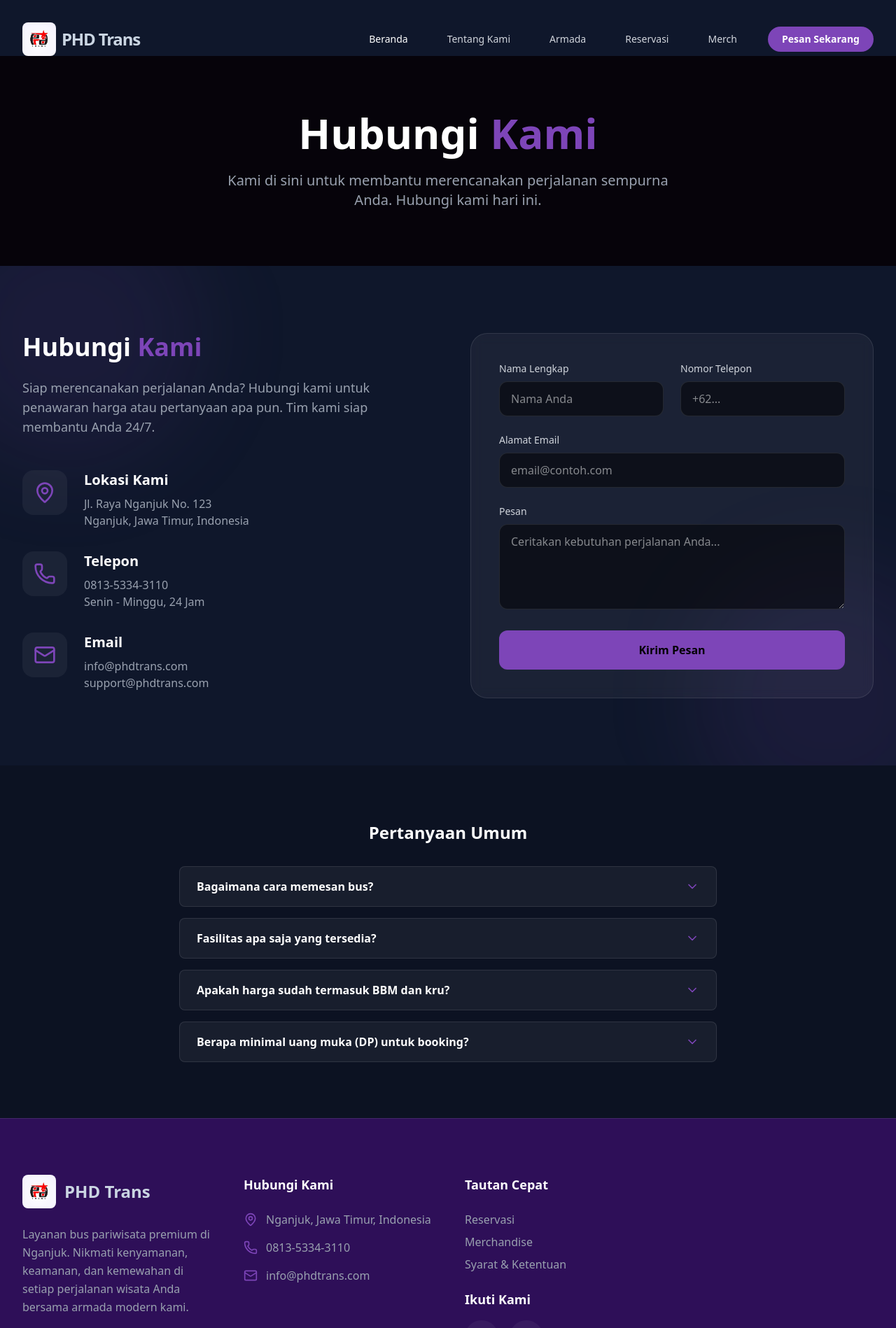
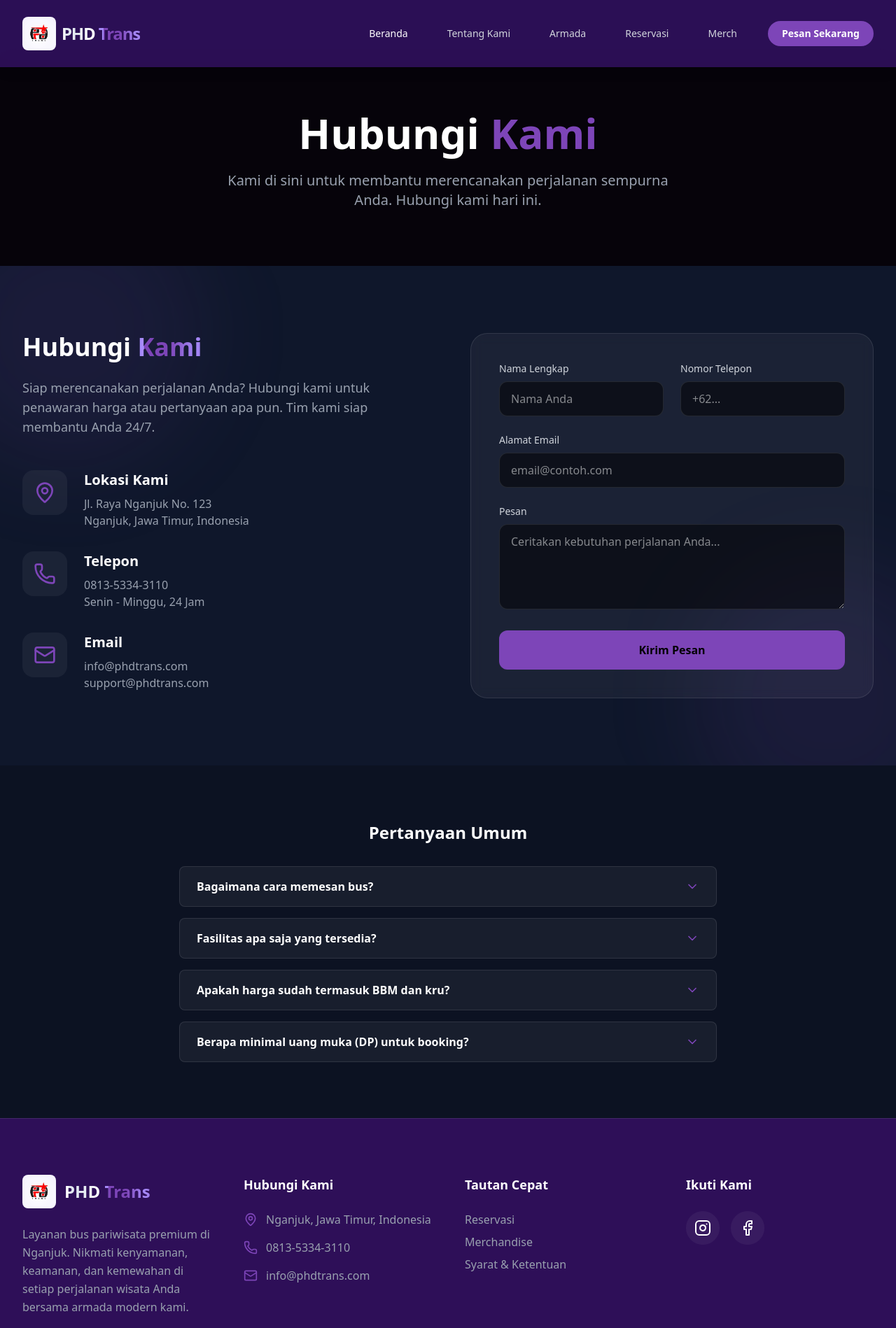
Before and after one commit to Rangga11268/phd-trans, a Next.js app: page /contact in a window 1280 px wide. Shown: the top 1898 px of the page at 70% size. Built offline with nearby package versions, Linux system fonts and the light colour scheme.

Commit message:
feat: introduce core UI components and initial page layout

```diff
--- a/app/globals.css
+++ b/app/globals.css
@@ -45,3 +45,39 @@ body {
     transform: translateY(0);
   }
 }
+
+@keyframes shine {
+  to {
+    background-position: 200% center;
+  }
+}
+
+.text-shiny {
+  background: linear-gradient(
+    to right,
+    #e2e8f0 20%,
+    #ffffff 40%,
+    #e2e8f0 60%,
+    #ffffff 80%
+  );
+  -webkit-background-clip: text;
+  background-clip: text;
+  color: transparent;
+  background-size: 200% auto;
+  animation: shine 3s linear infinite;
+}
+
+.text-shiny-purple {
+  background: linear-gradient(
+    to right,
+    #7D45B8 20%,
+    #a78bfa 40%,
+    #7D45B8 60%,
+    #a78bfa 80%
+  );
+  -webkit-background-clip: text;
+  background-clip: text;
+  color: transparent;
+  background-size: 200% auto;
+  animation: shine 3s linear infinite;
+}
--- a/app/layout.tsx
+++ b/app/layout.tsx
@@ -17,6 +17,9 @@ const geistMono = Geist_Mono({
 export const metadata: Metadata = {
   title: "PHD Trans - Sewa Bus Pariwisata Nganjuk",
   description: "Layanan sewa bus pariwisata premium di Nganjuk. Armada modern, fasilitas lengkap, dan pelayanan terbaik untuk perjalanan wisata Anda.",
+  icons: {
+    icon: '/assets/img/logoPHD.jpg',
+  },
 };
 
 export default function RootLayout({
--- a/components/About.tsx
+++ b/components/About.tsx
@@ -24,7 +24,7 @@ export default function About() {
       <div className="max-w-7xl mx-auto px-4 sm:px-6 lg:px-8">
         <div className="text-center mb-16">
           <h2 className="text-3xl md:text-4xl font-bold text-white mb-4">
-            Mengapa Memilih <span className="text-primary">PHD Trans</span>?
+            Mengapa Memilih <span className="text-shiny-purple">PHD Trans</span>?
           </h2>
           <p className="text-gray-400 max-w-2xl mx-auto">
             Kami berdedikasi untuk memberikan pengalaman transportasi wisata terbaik di Indonesia. Komitmen kami terhadap keunggulan membedakan kami.
--- a/components/CinematicVideo.tsx
+++ b/components/CinematicVideo.tsx
@@ -33,7 +33,7 @@ export default function CinematicVideo() {
             <span className="text-sm font-medium text-primary uppercase tracking-wider">Galeri Video</span>
           </div>
           <h2 className="text-4xl md:text-6xl font-bold text-white mb-6">
-            Cinematic <span className="text-transparent bg-clip-text bg-gradient-to-r from-primary to-purple-400">Experience</span>
+            Cinematic <span className="text-shiny-purple">Experience</span>
           </h2>
           <p className="text-gray-400 max-w-2xl mx-auto text-lg leading-relaxed">
             Saksikan keindahan armada dan layanan kami melalui lensa sinematik. Setiap detail dirancang untuk kenyamanan Anda.
--- a/components/Contact.tsx
+++ b/components/Contact.tsx
@@ -14,7 +14,7 @@ export default function Contact() {
           {/* Contact Info */}
           <div>
             <h2 className="text-3xl md:text-4xl font-bold text-white mb-6">
-              Hubungi <span className="text-primary">Kami</span>
+              Hubungi <span className="text-shiny-purple">Kami</span>
             </h2>
             <p className="text-gray-400 mb-12 text-lg">
               Siap merencanakan perjalanan Anda? Hubungi kami untuk penawaran harga atau pertanyaan apa pun. Tim kami siap membantu Anda 24/7.
--- a/components/Footer.tsx
+++ b/components/Footer.tsx
@@ -17,8 +17,8 @@ export default function Footer() {
                   className="object-cover"
                 />
               </div>
-              <h3 className="text-2xl font-bold text-slate-300">
-                PHD <span className="text-slate-300">Trans</span>
+              <h3 className="text-2xl font-bold">
+                <span className="text-shiny">PHD</span> <span className="text-shiny-purple">Trans</span>
               </h3>
             </div>
             <p className="text-gray-400 leading-relaxed">
@@ -51,8 +51,10 @@ export default function Footer() {
               <li><Link href="/merchandise" className="text-gray-400 hover:text-primary transition-colors">Merchandise</Link></li>
               <li><Link href="/terms" className="text-gray-400 hover:text-primary transition-colors">Syarat & Ketentuan</Link></li>
             </ul>
+          </div>
 
-            <h4 className="text-lg font-semibold text-white mb-4">Ikuti Kami</h4>
+          <div>
+            <h4 className="text-lg font-semibold text-white mb-6">Ikuti Kami</h4>
             <div className="flex gap-4">
               <a href="https://www.instagram.com/phd_trans/" target="_blank" rel="noopener noreferrer" className="bg-white/5 p-3 rounded-full hover:bg-primary hover:text-black transition-all text-white">
                 <Instagram className="h-6 w-6" />
--- a/components/Gallery.tsx
+++ b/components/Gallery.tsx
@@ -14,7 +14,7 @@ export default function Gallery() {
       <div className="max-w-7xl mx-auto px-4 sm:px-6 lg:px-8">
         <div className="text-center mb-16">
           <h2 className="text-3xl md:text-4xl font-bold text-white mb-4">
-            Armada <span className="text-primary">Premium</span> Kami
+            Armada <span className="text-shiny-purple">Premium</span> Kami
           </h2>
           <p className="text-gray-400 max-w-2xl mx-auto">
             Lihat armada bus modern dan terawat kami yang dirancang untuk kenyamanan perjalanan wisata Anda.
--- a/components/Hero.tsx
+++ b/components/Hero.tsx
@@ -19,7 +19,7 @@ export default function Hero() {
       {/* Content */}
       <div className="relative z-20 h-full flex flex-col items-center justify-center text-center px-4 sm:px-6 lg:px-8">
         <h1 className="text-4xl sm:text-6xl md:text-7xl font-bold text-white tracking-tight mb-6 animate-fade-in-up">
-          Nikmati <span className="text-primary">Kemewahan</span> Wisata Anda
+          Nikmati <span className="text-shiny-purple">Kemewahan</span> Wisata Anda
         </h1>
         <p className="text-lg sm:text-xl text-gray-200 max-w-2xl mb-10 animate-fade-in-up delay-100">
           PHD Trans menawarkan layanan bus pariwisata premium dengan kenyamanan dan keamanan terbaik untuk perjalanan wisata Anda di seluruh Indonesia.
--- a/components/Navbar.tsx
+++ b/components/Navbar.tsx
@@ -1,5 +1,6 @@
 'use client';
 
+import { usePathname } from 'next/navigation';
 import Link from 'next/link';
 import Image from 'next/image';
 import { Menu, X } from 'lucide-react';
@@ -8,6 +9,8 @@ import { useState, useEffect } from 'react';
 export default function Navbar() {
   const [isOpen, setIsOpen] = useState(false);
   const [isScrolled, setIsScrolled] = useState(false);
+  const pathname = usePathname();
+  const isHome = pathname === '/';
 
   useEffect(() => {
     const handleScroll = () => {
@@ -24,7 +27,7 @@ export default function Navbar() {
 
   return (
     <nav className={`fixed w-full z-50 transition-all duration-300 ${
-      isScrolled ? 'bg-secondary/95 backdrop-blur-md py-4 shadow-lg' : 'bg-transparent py-6'
+      isScrolled || !isHome ? 'bg-secondary/95 backdrop-blur-md py-4 shadow-lg' : 'bg-transparent py-6'
     }`}>
       <div className="max-w-7xl mx-auto px-4 sm:px-6 lg:px-8">
         <div className="flex items-center justify-between h-16">
@@ -38,8 +41,8 @@ export default function Navbar() {
                   className="object-cover"
                 />
               </div>
-              <span className="text-xl md:text-2xl font-bold tracking-tighter text-slate-300">
-                PHD <span className="text-slate-300">Trans</span>
+              <span className="text-xl md:text-2xl font-bold tracking-tighter">
+                <span className="text-shiny">PHD</span> <span className="text-shiny-purple">Trans</span>
               </span>
             </Link>
           </div>
--- a/components/Testimonials.tsx
+++ b/components/Testimonials.tsx
@@ -27,7 +27,7 @@ export default function Testimonials() {
       <div className="max-w-7xl mx-auto px-4 sm:px-6 lg:px-8">
         <div className="text-center mb-16">
           <h2 className="text-3xl md:text-4xl font-bold text-white mb-4">
-            Apa Kata <span className="text-primary">Mereka</span>
+            Apa Kata <span className="text-shiny-purple">Mereka</span>
           </h2>
           <p className="text-gray-400 max-w-2xl mx-auto">
             Dengarkan pengalaman pelanggan kami yang telah menikmati perjalanan bersama PHD Trans.
```
